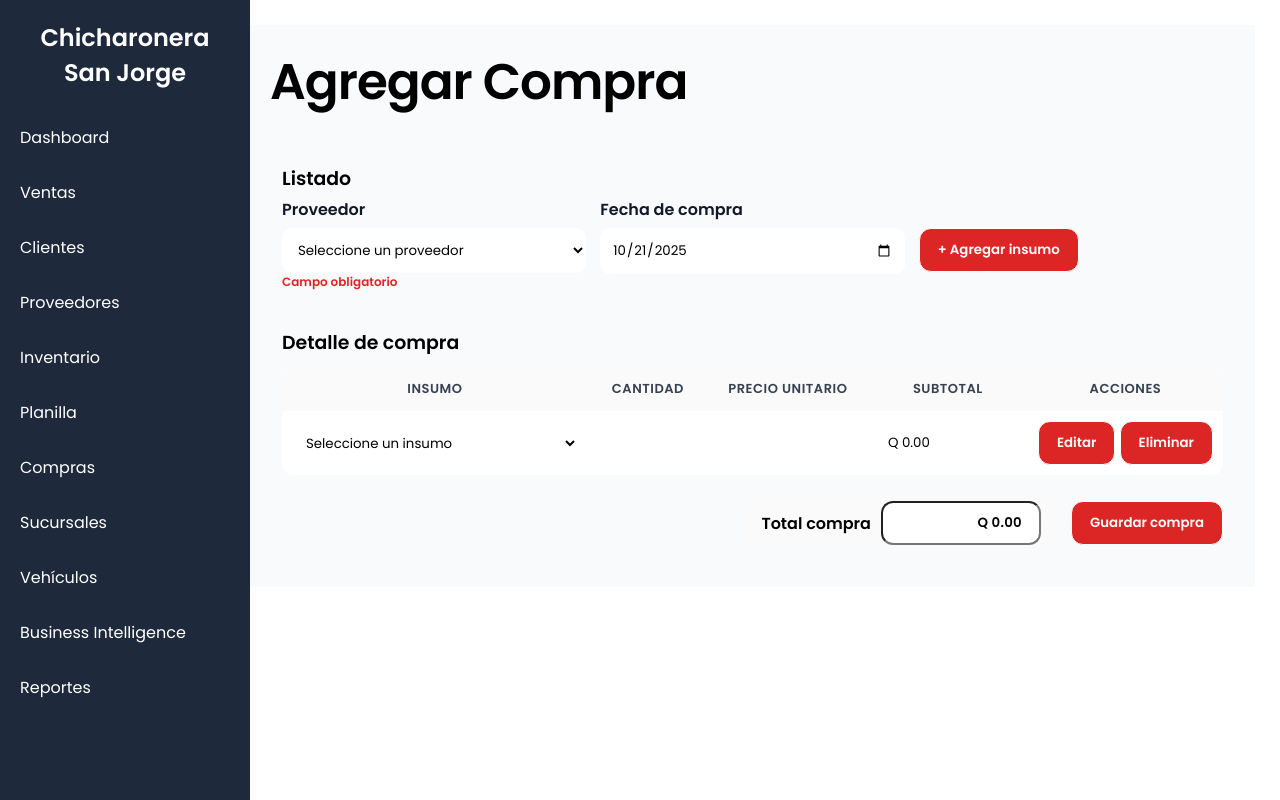
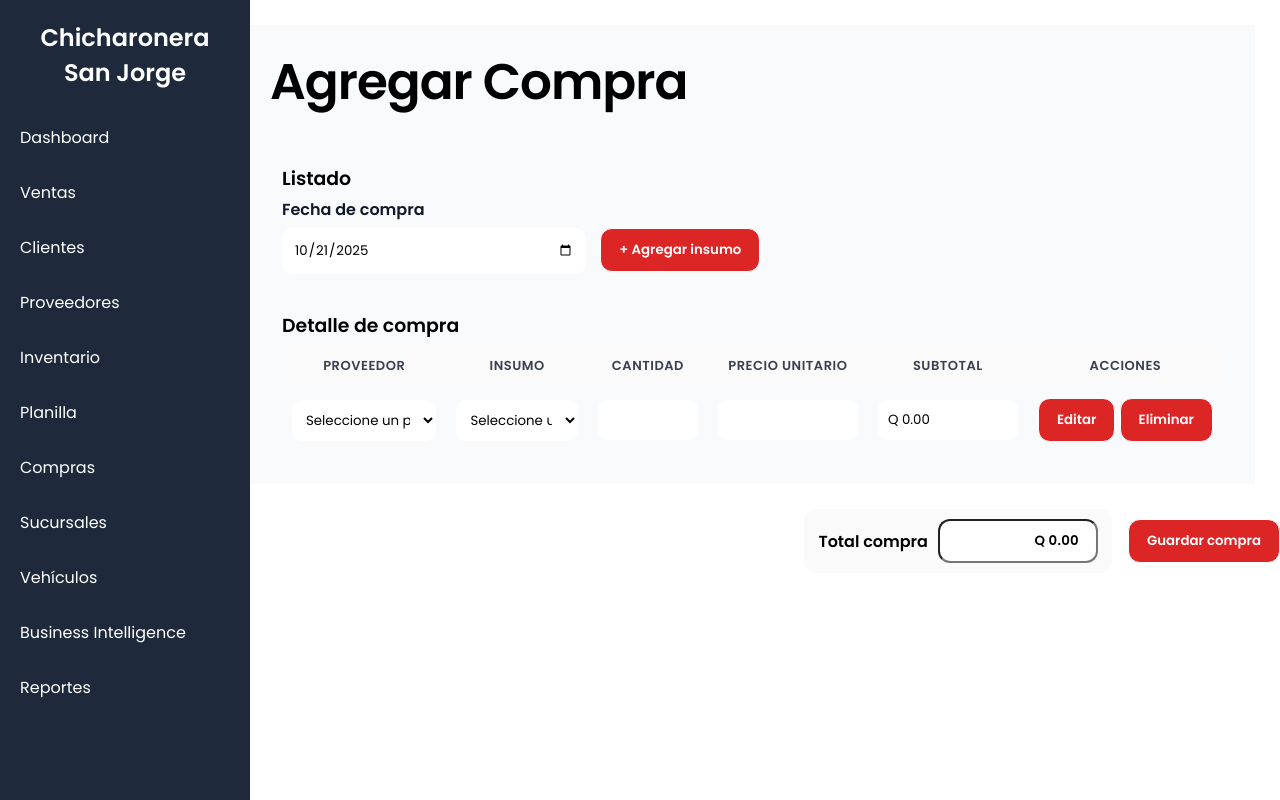
Before and after one commit to IngPau/ChicharroneraSanJorge, a PHP site: page /Compras/compras.php in a window 1280 px wide. Run offline with PHP 8.4, Linux system fonts and the light colour scheme; data that the repository does not hold is empty.

Commit message:
ahorita uso mi rama XD

```diff
--- a/Compras/compras.php
+++ b/Compras/compras.php
@@ -32,13 +32,7 @@
     <div class="section-title">Listado</div>
 
     <div class="grid grid-3">
-      <div class="form-group">
-        <label for="proveedor">Proveedor</label>
-        <select name="id_proveedor" id="proveedor" required>
-          <option value="">Seleccione un proveedor</option>
-        </select>
-        <div class="help-text">Campo obligatorio</div>
-      </div>
+
 
       <div class="form-group">
         <label for="fecha_compra">Fecha de compra</label>
@@ -57,10 +51,10 @@
     <div class="section-title">Detalle de compra</div>
 
     <!-- Tabla de compras -->
-    <div class="table-wrap">
           <table class="table" id="detalle_compra">
             <thead>
               <tr>
+                <th>Proveedor</th> <!-- Nueva columna -->
                 <th>Insumo</th>
                 <th style="width:120px;">Cantidad</th>
                 <th style="width:160px;">Precio Unitario</th>
@@ -68,25 +62,47 @@
                 <th class="actions">Acciones</th>
               </tr>
             </thead>
+
             <tbody>
               <tr class="row-item">
+                <!-- Proveedor-->
+                <td>
+                    <select name="id_proveedor" id="proveedor" required>
+                      <option value="">Seleccione un proveedor</option>
+                    </select>
+                </td>
+
+                <!-- Insumo -->
                 <td>
                   <select name="id_insumo[]" class="sel-insumo" required>
                     <option value="">Seleccione un insumo</option>
                   </select>
+                </td>
 
+                <!-- Cantidad -->
+                <td>
+                  <input type="number" name="cantidad_insumo[]" class="qty" min="1" step="1" required>
                 </td>
-    <td><input type="number" name="cantidad_insumo[]" class="qty" min="1" step="1" required></td>
-    <td><input type="number" name="precio_unitario[]" class="price" step="0.01" min="0" required></td>
-    <td><input type="text" name="subtotal[]" class="subtotal" readonly></td>
+
+                <!-- Precio Unitario -->
+                <td>
+                  <input type="number" name="precio_unitario[]" class="price" step="0.01" min="0" required>
+                </td>
+
+                <!-- Subtotal -->
+                <td>
+                  <input type="text" name="subtotal[]" class="subtotal" readonly>
+                </td>
+
+                <!-- Acciones -->
                 <td class="actions">
                   <button type="button" class="btn btn-edit" onclick="editRow(this)">Editar</button>
                   <button type="button" class="btn btn-danger" onclick="removeRow(this)">Eliminar</button>
                 </td>
               </tr>
             </tbody>
+          </table>
 
-      </table>
     </div>
 
     <div class="totals">
--- a/index.php
+++ b/index.php
@@ -8,8 +8,8 @@
 	  <meta name="viewport" content="width=device-width, initial-scale=1.0">
 	  <title>Dashboard Restaurante</title>
 	  <link rel="stylesheet" href="style.css">
-	  <link rel="stylesheet" href="/SideBar/sidebar.css">
-	    <link rel="stylesheet" href="../globales.css">
+	  <link rel="stylesheet" href="SideBar/sidebar.css">
+	    <link rel="stylesheet" href="globales.css">
 	</head>
 	<body>
 	<div class="container">
```
Lines whose indentation alone changed are shown as unchanged.
